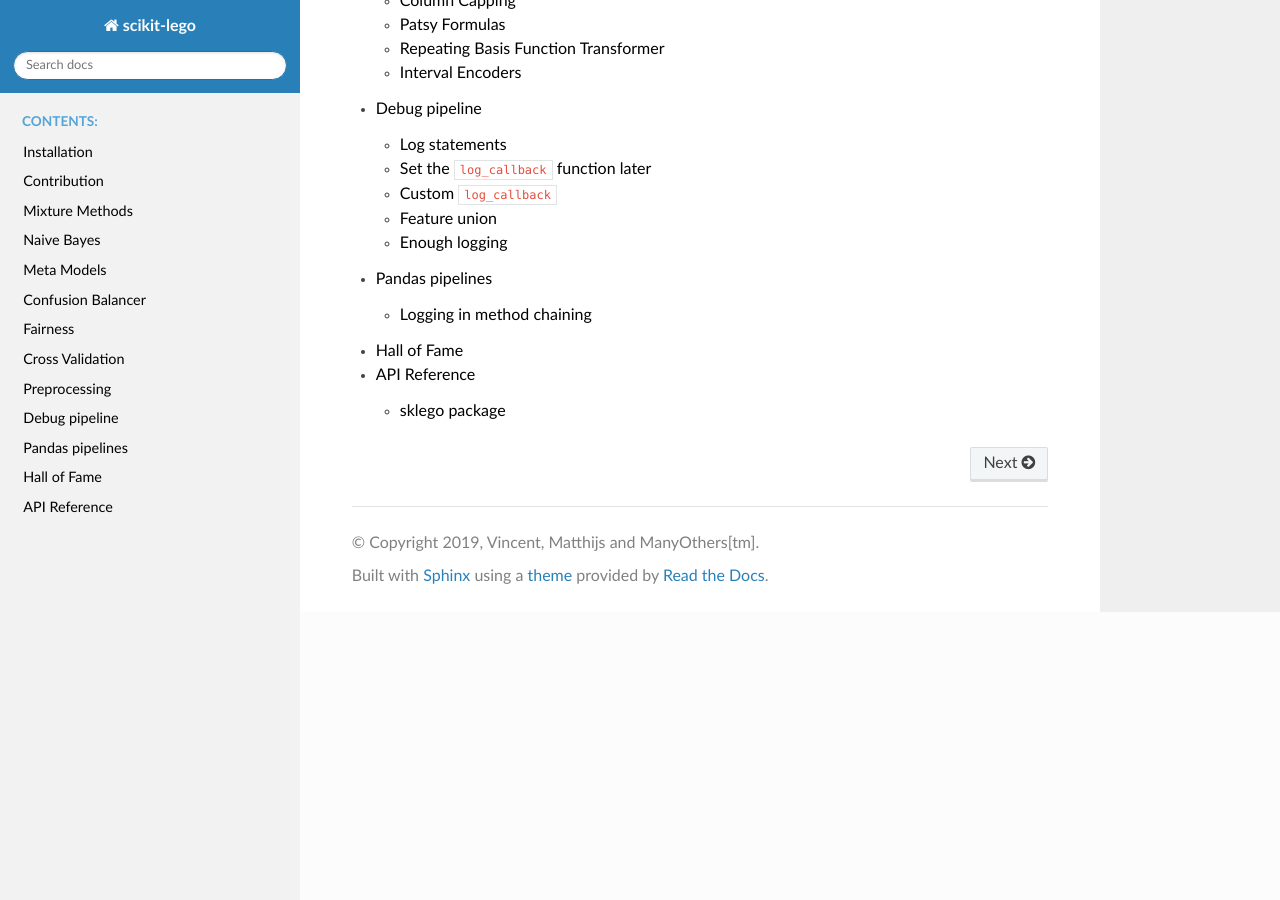
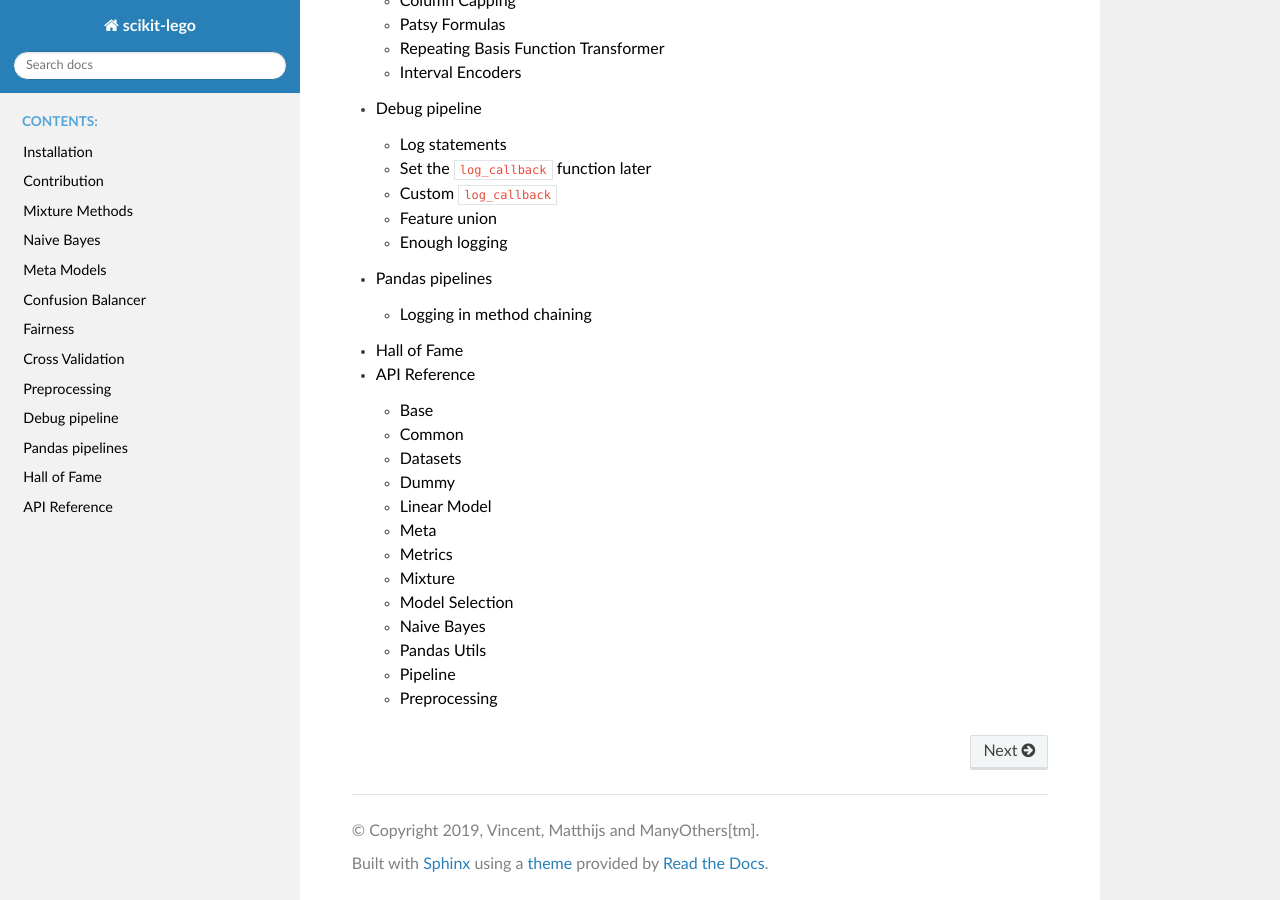
Before and after one commit to koaning/scikit-lego, a Sphinx documentation site: the page built from doc/index.rst, in a window 1280 px wide and 900 px high, scrolled down 2518 px. Built offline with Sphinx 7.4.7 and the Read the Docs theme 2.0.0, drawn with Linux system fonts in a browser that asks for light colours; before the commit the page ends 3130 px from its top, so only the background shows below that.

```diff
--- /dev/null
+++ b/doc/api/linear_model.rst
@@ -0,0 +1,11 @@
+Linear Model
+------------
+
+.. automodule:: sklego.linear_model
+    :members:
+    :undoc-members:
+    :show-inheritance:
+
+.. toctree::
+   :maxdepth: 4
+   :caption: Contents:
--- /dev/null
+++ b/doc/api/model_selection.rst
@@ -0,0 +1,11 @@
+Model Selection
+---------------
+
+.. automodule:: sklego.model_selection
+    :members:
+    :undoc-members:
+    :show-inheritance:
+
+.. toctree::
+   :maxdepth: 4
+   :caption: Contents:
--- a/doc/api/modules.rst
+++ b/doc/api/modules.rst
@@ -1,7 +1,19 @@
 API Reference
-======
+=============
 
 .. toctree::
    :maxdepth: 4
 
-   API Reference
+   base
+   common
+   datasets
+   dummy
+   linear_model
+   meta
+   metrics
+   mixture
+   model_selection
+   naive_bayes
+   pandas_utils
+   pipeline
+   preprocessing
```
Also changed, not shown: doc/api/API Reference.rst (deleted, +0 -110 lines), doc/api/base.rst (added, +11 -0 lines), doc/api/common.rst (added, +11 -0 lines), doc/api/datasets.rst (added, +11 -0 lines), doc/api/dummy.rst (added, +11 -0 lines), doc/api/meta.rst (added, +11 -0 lines), doc/api/metrics.rst (added, +11 -0 lines), doc/api/mixture.rst (added, +11 -0 lines), doc/api/naive_bayes.rst (added, +11 -0 lines), doc/api/pandas_utils.rst (added, +11 -0 lines), doc/api/pipeline.rst (added, +11 -0 lines), doc/api/preprocessing.rst (added, +11 -0 lines).
